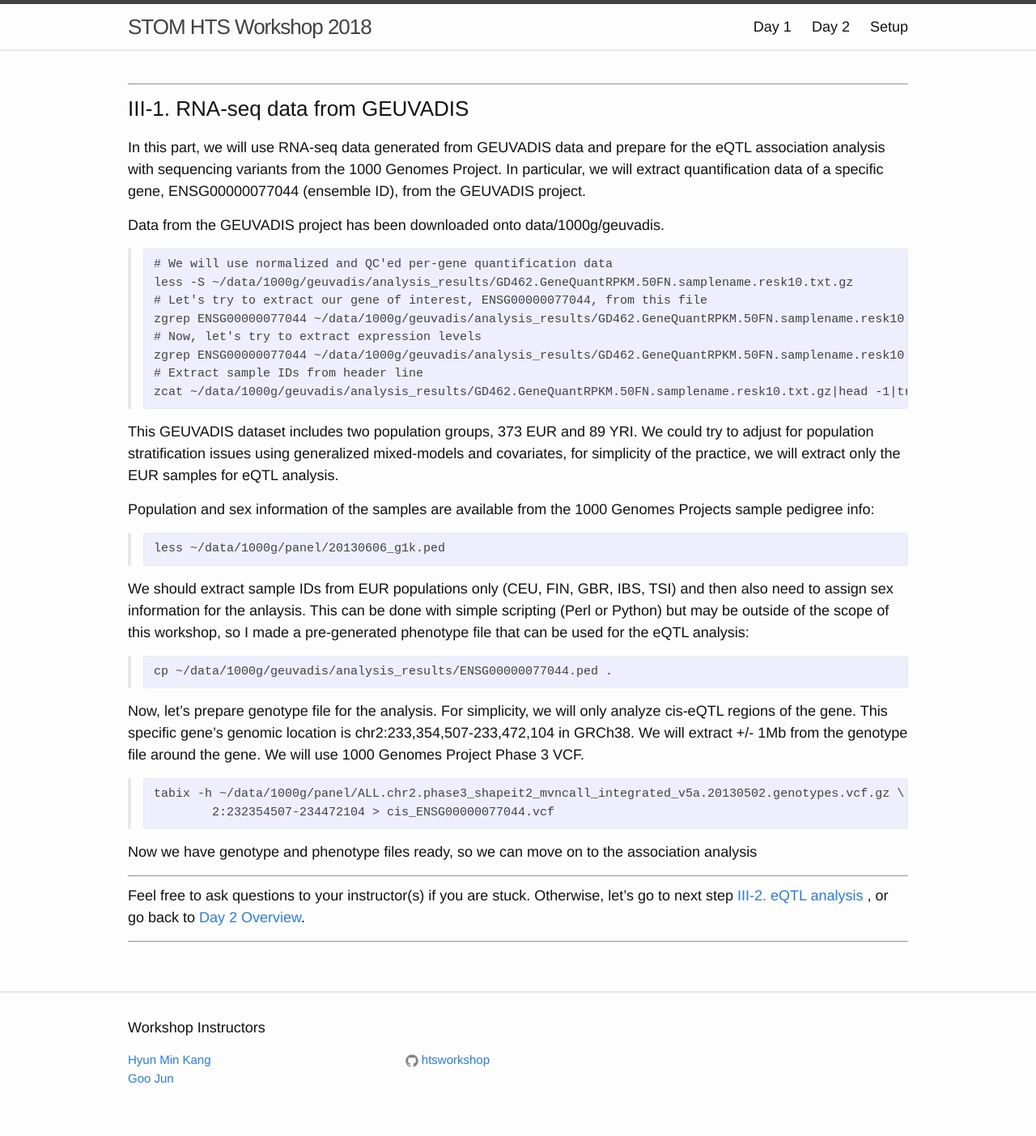
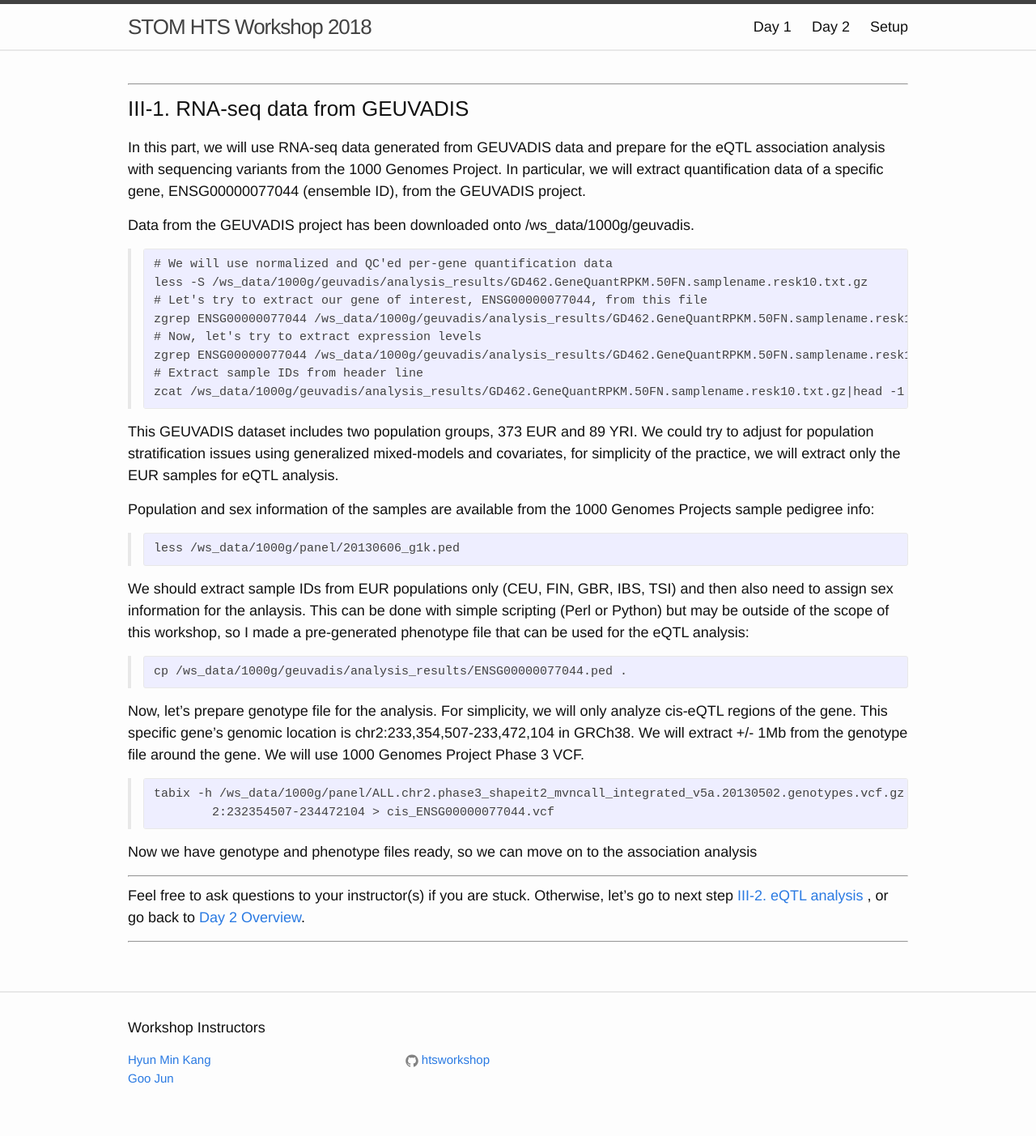
Before and after one commit to htsworkshop/stom-2018, a Jekyll site: the page built from class-material/day2-geuvadis.md, in a window 1280 px wide. Shown: the whole page at 81% size. Built offline with Jekyll 4.4.1, drawn with Linux system fonts in a browser that asks for light colours.

Commit message:
Fixed a minor bug

```diff
--- a/class-material/day2-geuvadis.md
+++ b/class-material/day2-geuvadis.md
@@ -11,16 +11,16 @@ association analysis with sequencing variants from the 1000 Genomes Project. In
 we will extract quantification data of a specific gene, ENSG00000077044 (ensemble ID), from
 the GEUVADIS project.
 
-Data from the GEUVADIS project has been downloaded onto data/1000g/geuvadis.
+Data from the GEUVADIS project has been downloaded onto /ws_data/1000g/geuvadis.
 > <pre>
 # We will use normalized and QC'ed per-gene quantification data
-less -S ~/data/1000g/geuvadis/analysis_results/GD462.GeneQuantRPKM.50FN.samplename.resk10.txt.gz
+less -S /ws_data/1000g/geuvadis/analysis_results/GD462.GeneQuantRPKM.50FN.samplename.resk10.txt.gz
 # Let's try to extract our gene of interest, ENSG00000077044, from this file
-zgrep ENSG00000077044 ~/data/1000g/geuvadis/analysis_results/GD462.GeneQuantRPKM.50FN.samplename.resk10.txt.gz
+zgrep ENSG00000077044 /ws_data/1000g/geuvadis/analysis_results/GD462.GeneQuantRPKM.50FN.samplename.resk10.txt.gz
 # Now, let's try to extract expression levels
-zgrep ENSG00000077044 ~/data/1000g/geuvadis/analysis_results/GD462.GeneQuantRPKM.50FN.samplename.resk10.txt.gz  |tr '\t' '\n'|head
+zgrep ENSG00000077044 /ws_data/1000g/geuvadis/analysis_results/GD462.GeneQuantRPKM.50FN.samplename.resk10.txt.gz  |tr '\t' '\n'|head
 # Extract sample IDs from header line
-zcat ~/data/1000g/geuvadis/analysis_results/GD462.GeneQuantRPKM.50FN.samplename.resk10.txt.gz|head -1|tr '\t' '\n'|head </pre>
+zcat /ws_data/1000g/geuvadis/analysis_results/GD462.GeneQuantRPKM.50FN.samplename.resk10.txt.gz|head -1|tr '\t' '\n'|head </pre>
 
 This GEUVADIS dataset includes two population groups, 373 EUR and 89 YRI. We could try to adjust for
 population stratification issues using generalized mixed-models and covariates, for simplicity of the
@@ -28,20 +28,20 @@ practice, we will extract only the EUR samples for eQTL analysis.
 
 Population and sex information of the samples are available from the 1000 Genomes Projects sample pedigree info:
 > <pre>
-less ~/data/1000g/panel/20130606_g1k.ped </pre>
+less /ws_data/1000g/panel/20130606_g1k.ped </pre>
 
 We should extract sample IDs from EUR populations only (CEU, FIN, GBR, IBS, TSI) and then also need to assign sex
 information for the anlaysis. This can be done with simple scripting (Perl or Python) but may be outside of the scope
 of this workshop, so I made a pre-generated phenotype file that can be used for the eQTL analysis:
 > <pre>
-cp ~/data/1000g/geuvadis/analysis_results/ENSG00000077044.ped .  </pre>
+cp /ws_data/1000g/geuvadis/analysis_results/ENSG00000077044.ped .  </pre>
 
 Now, let's prepare genotype file for the analysis. For simplicity, we will only analyze cis-eQTL regions of the gene.
 This specific gene's genomic location is chr2:233,354,507-233,472,104 in GRCh38. We will extract +/- 1Mb from the genotype
 file around the gene. We will use 1000 Genomes Project Phase 3 VCF.
 
 > <pre>
-tabix -h ~/data/1000g/panel/ALL.chr2.phase3_shapeit2_mvncall_integrated_v5a.20130502.genotypes.vcf.gz \
+tabix -h /ws_data/1000g/panel/ALL.chr2.phase3_shapeit2_mvncall_integrated_v5a.20130502.genotypes.vcf.gz \
 	2:232354507-234472104 > cis_ENSG00000077044.vcf </pre>
 
 Now we have genotype and phenotype files ready, so we can move on to the association analysis
```
